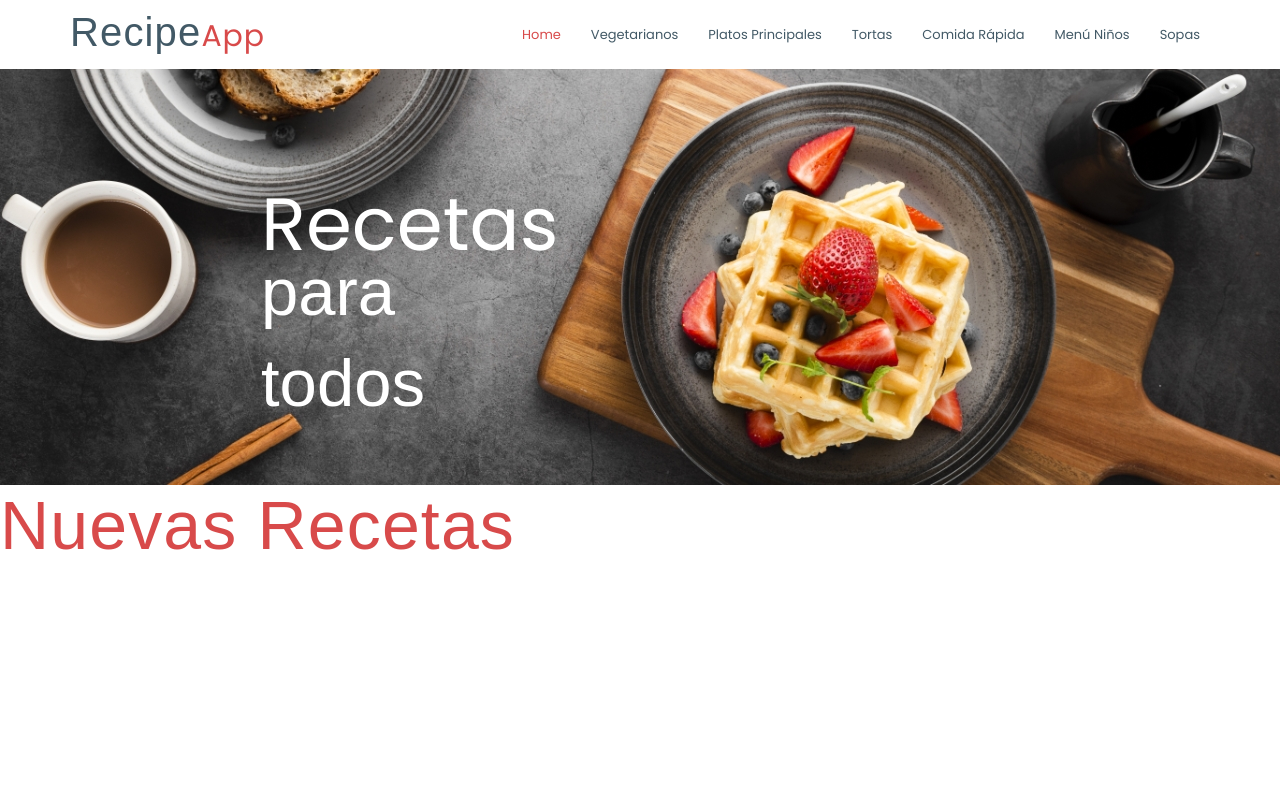
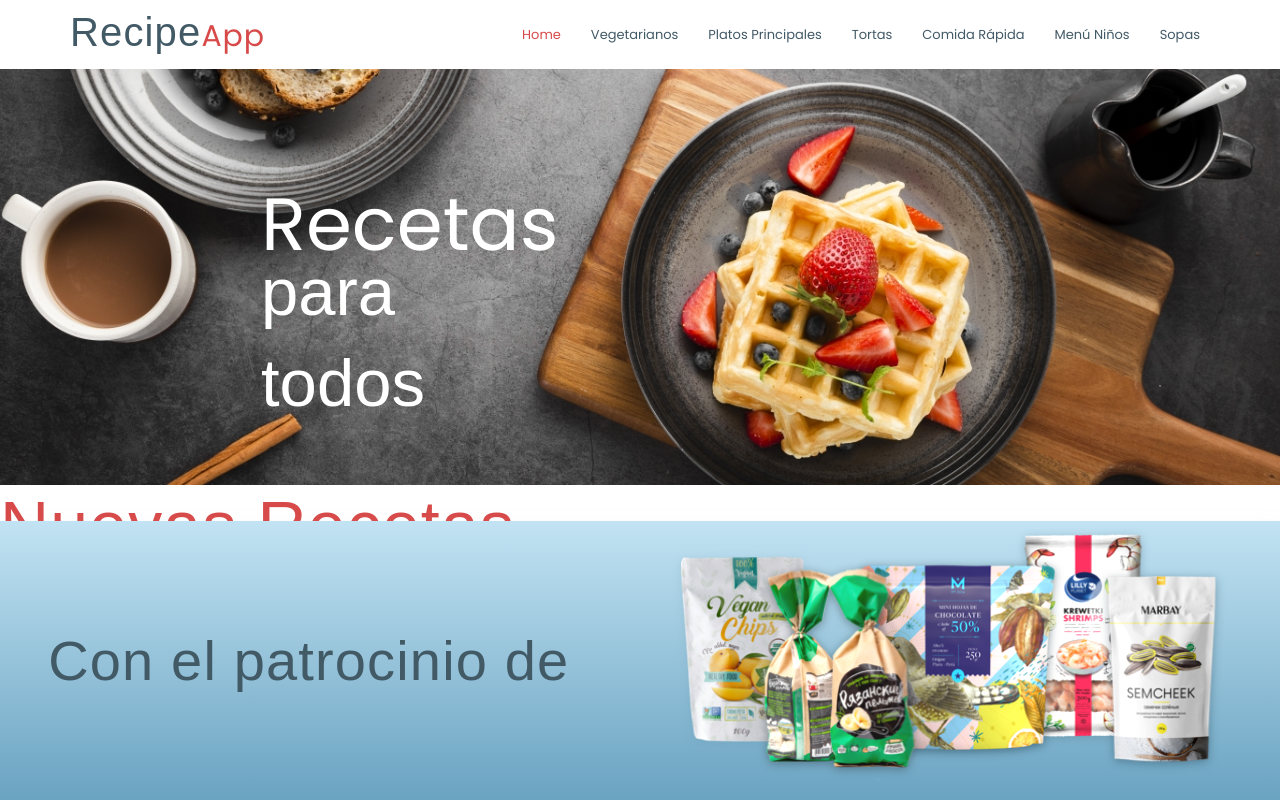
Before and after one commit to ChristianT02/frontend-coding-challenge-aranda, a React (Create React App) app: page / in a window 1280 px wide. Built offline with nearby package versions, Linux system fonts and the light colour scheme; a web font is replaced by a local one.

Commit message:
Agrega footer

```diff
--- a/src/App.tsx
+++ b/src/App.tsx
@@ -1,4 +1,5 @@
 import BannerHome from "./components/Banner/Home";
+import Footer from "./components/Footer";
 import Header from "./components/Header";
 import Recipes from "./components/Recipes";
 
@@ -8,6 +9,7 @@ function App() {
       <Header />
       <BannerHome />
       <Recipes />
+      <Footer />
     </main>
   );
 }
--- /dev/null
+++ b/src/components/Footer/index.scss
@@ -0,0 +1,13 @@
+.footer {
+  width: 100%;
+  background: transparent linear-gradient(180deg, #c2e3f3 0%, #6aa3c1 100%) 0%
+    0% no-repeat padding-box;
+  box-shadow: 4px 6px 23px #a9a9a911;
+  opacity: 1;
+  bottom: 0px;
+  position: absolute;
+
+  display: flex;
+  align-items: center;
+  justify-content: space-around;
+}
--- /dev/null
+++ b/src/components/Footer/index.tsx
@@ -0,0 +1,19 @@
+import React from "react";
+import group from "../../assets/Grupo 7610.png";
+import TextPrimary from "../Text/Primary";
+import "./index.scss";
+
+const Footer = () => {
+  return (
+    <footer className="footer">
+      <div className="textfooter">
+        <TextPrimary color="primary" size={56} lineHeight={67}>
+          Con el patrocinio de
+        </TextPrimary>
+      </div>
+      <img className="imgFooter" src={group} alt="footer" />
+    </footer>
+  );
+};
+
+export default Footer;
```
